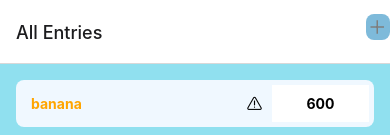
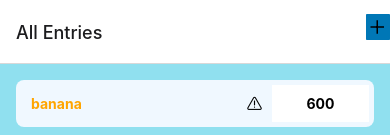
Before and after one commit to AnnabelleAB/CS5520-Ast2, a React Native app: screen /EntryTabs in a window 390 px wide. Shown: the top 135 px of the page. Built offline with nearby package versions, Linux system fonts and the light colour scheme.

Commit message:
fixed button style

```diff
--- a/components/EntryTabs.js
+++ b/components/EntryTabs.js
@@ -13,7 +13,6 @@ function iconPressed(navigation) {
   navigation.navigate("Add Entry");
 }
 
-// const navigation = useNavigation();
 const EntryTabs = ({ navigation }) => (
   <Tab.Navigator
     screenOptions={({ route }) => ({
--- a/components/PressableButton.js
+++ b/components/PressableButton.js
@@ -13,8 +13,7 @@ export default function PressableButton(props) {
 const styles = StyleSheet.create({
     pressableDefault: {
         backgroundColor: colors.buttonBackground,
-        borderRadius: 8,
-        opacity: 0.5,
+        borderRadius: 0.8,
         marginBottom: 10,
         flexDirection: "row",
         alignItems: "center",
@@ -27,6 +26,6 @@ const styles = StyleSheet.create({
         marginBottom: 10,
         flexDirection: "row",
         alignItems: "center",
-        justifyContent: "center"
+        justifyContent: "space-center",
     },
 })
--- a/screens/AddEntry.js
+++ b/screens/AddEntry.js
@@ -68,15 +68,15 @@ const AddEntry = ({ navigation }) => {
       <View style={styles.buttonsContainer}>
         <PressableButton
           buttonPressed={handleReset}
-          style={[styles.button]}
+          customizedStyle={[styles.button]}
         >
-          <Text style={[styles.buttonText, { color: colors.gray }]}>Reset</Text>
+          <Text style={styles.buttonText}>Reset</Text>
         </PressableButton>
         <PressableButton
           buttonPressed={handleSubmit}
-          style={[styles.button]}
+          customizedStyle={[styles.button]}
         >
-          <Text style={[styles.buttonText, { color: colors.gray }]}>Submit</Text>
+          <Text style={styles.buttonText}>Submit</Text>
         </PressableButton>
       </View>
     </View>
@@ -123,12 +123,14 @@ const styles = StyleSheet.create({
   button: {
     backgroundColor: colors.buttonBackground,
     borderRadius: 5,
-    height: 80,
-    width: '100%',
+    height: 40,
+    width: 80,
     justifyContent: 'center',
     alignItems: 'center',
     margin: 8,
     padding: 10,
+      button: {
+  },
   },
   buttonText: {
     color: colors.white,
```
Also changed, not shown: components/Label.js (deleted).
